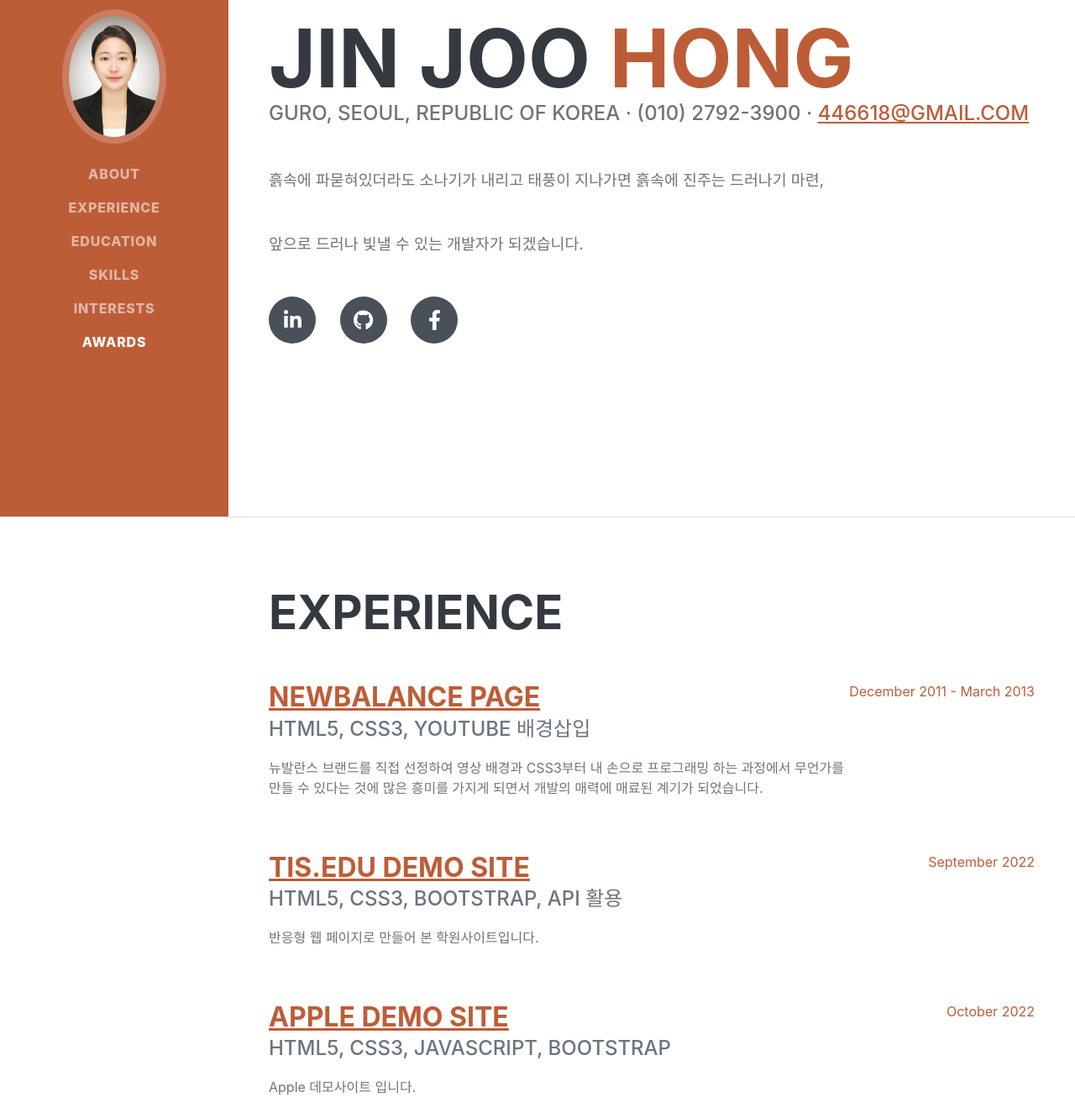
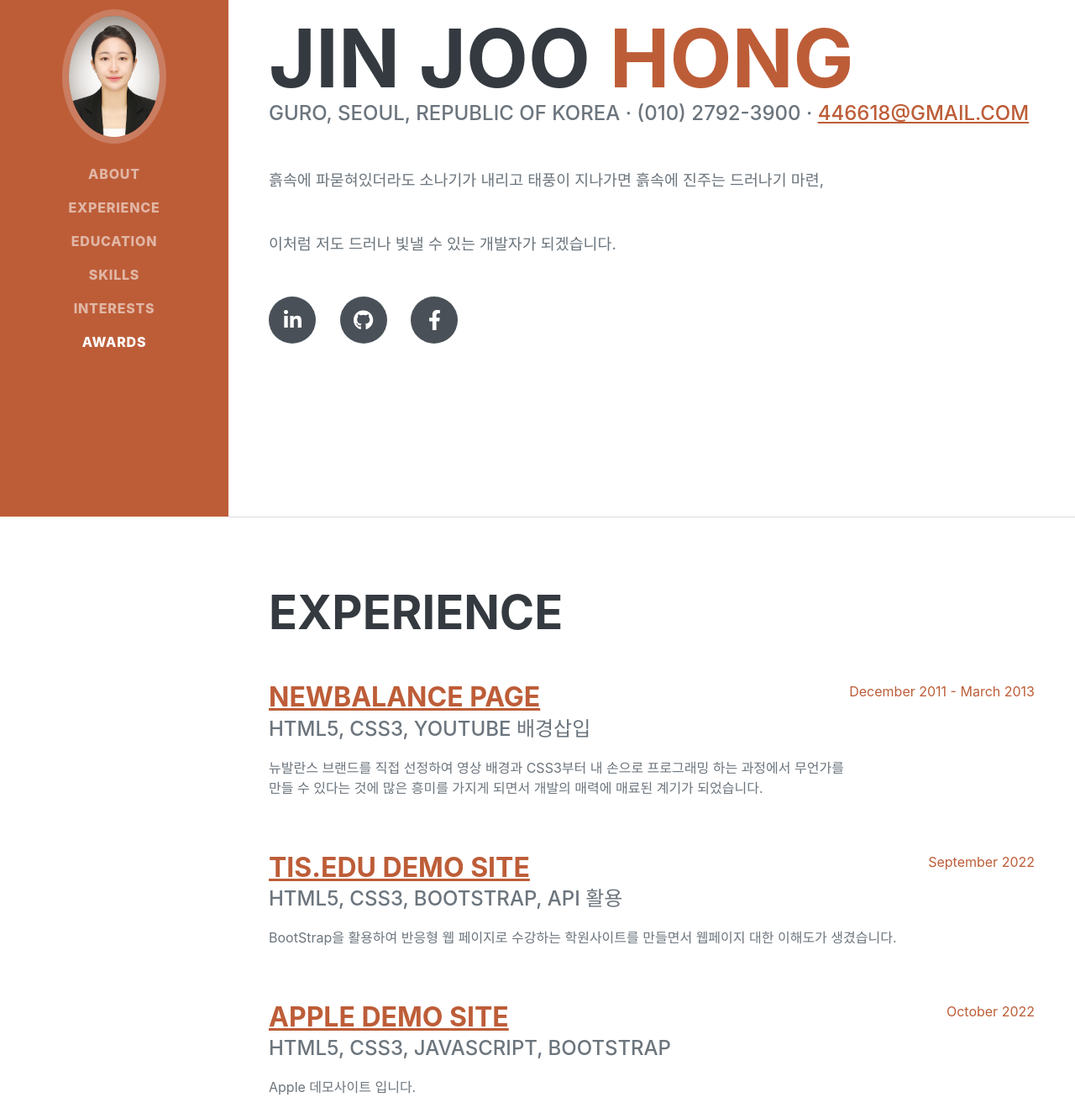
Before and after one commit to jxnjuvv/portfolio, a plain HTML site: page index.html in a window 1280 px wide. Shown: the part 185-1510 px from the top of the page at 84% size. Drawn offline with nearby package versions, Linux system fonts and the light colour scheme; a web font is replaced by a local one.

Commit message:
Update index.html

```diff
--- a/index.html
+++ b/index.html
@@ -48,7 +48,7 @@
                         <a href="mailto:name@email.com">446618@gmail.com</a>
                     </div>
                     <p class="lead mb-5">흙속에 파묻혀있더라도 소나기가 내리고 태풍이 지나가면 흙속에 진주는 드러나기 마련,
-                    <p class="lead mb-5">앞으로 드러나 빛낼 수 있는 개발자가 되겠습니다.</p>
+                    <p class="lead mb-5">이처럼 저도 드러나 빛낼 수 있는 개발자가 되겠습니다.</p>
 
                     <div class="social-icons">
                         <a class="social-icon" href="#!"><i class="fab fa-linkedin-in"></i></a>
@@ -86,7 +86,7 @@
                                 <a href="http://pearls.dothome.co.kr/company2" target="_blank">TIS.EDU Demo Site</a>
                             </h3>
                             <div class="subheading mb-3">HTML5, CSS3, BootStrap, API 활용</div>
-                            <p>반응형 웹 페이지로 만들어 본 학원사이트입니다. </p>
+                            <p>BootStrap을 활용하여 반응형 웹 페이지로 수강하는 학원사이트를 만들면서 웹페이지 대한 이해도가 생겼습니다.</p>
                         </div>
                         <div class="flex-shrink-0"><span class="text-primary">September 2022</span></div>
                     </div>
```
